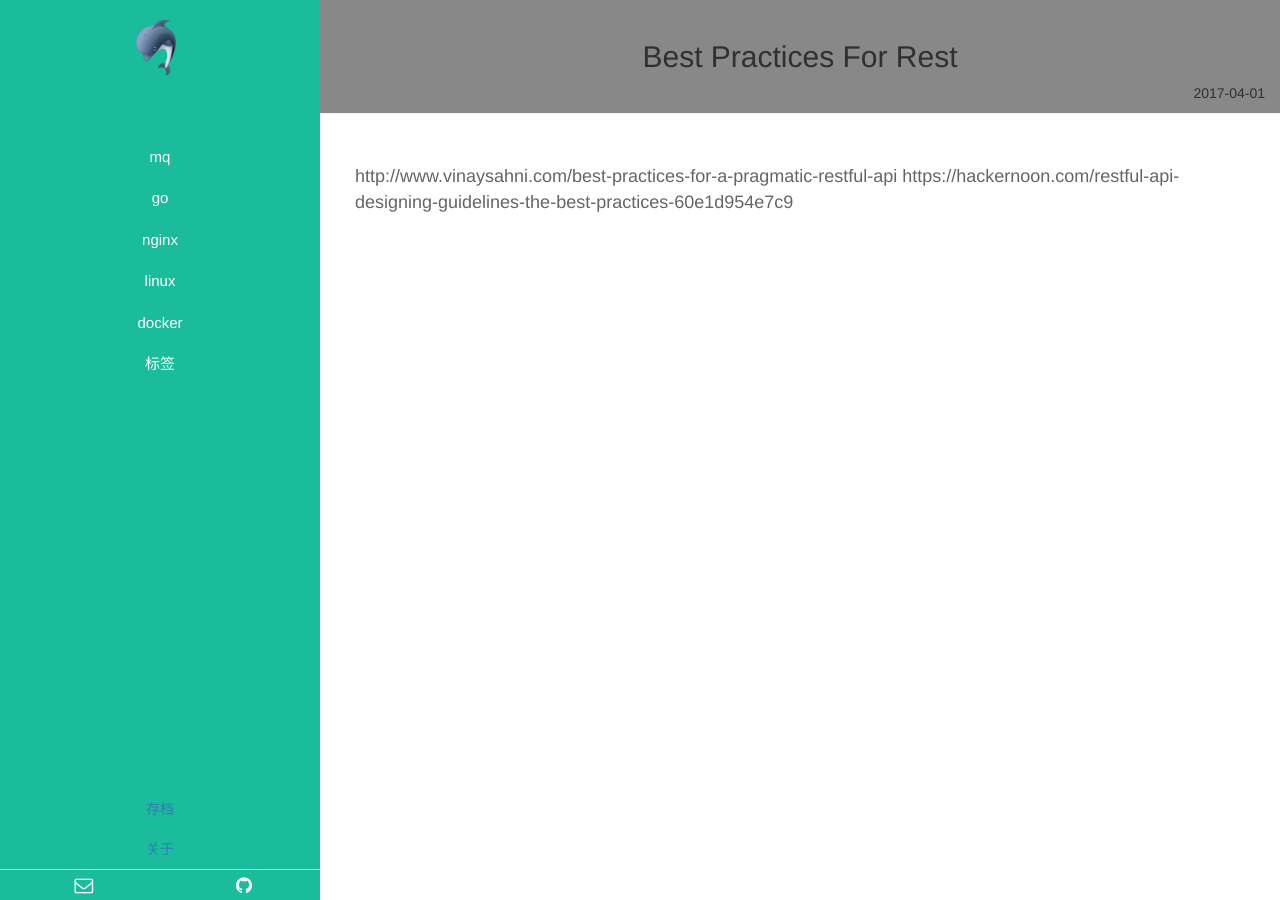
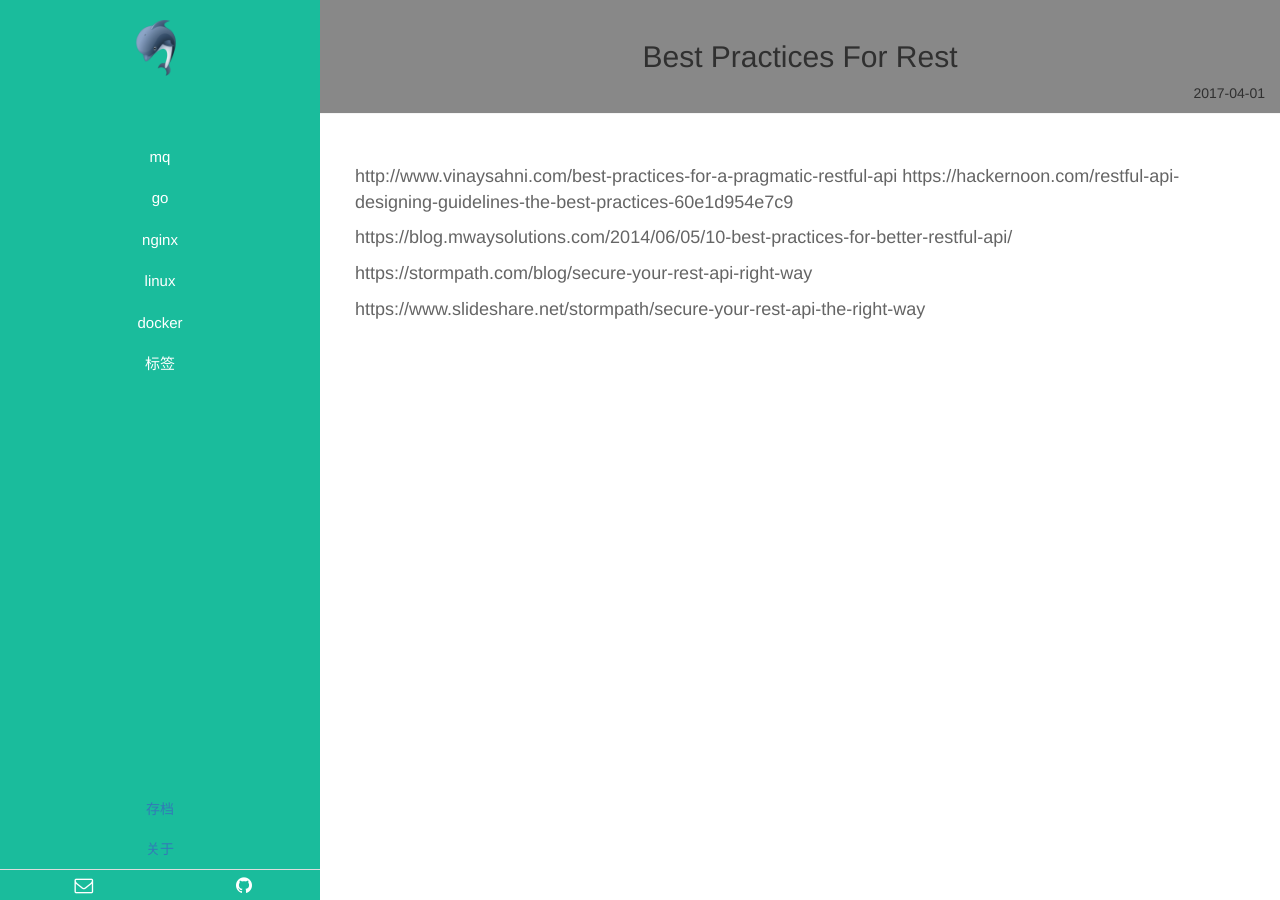
Before and after one commit to wcccode/wcccode.github.io, a Jekyll site: the page built from _posts/restApi/2017-4-1-best-practices-for-rest.md, in a window 1280 px wide. Built offline with Jekyll 4.4.1, drawn with Linux system fonts in a browser that asks for light colours; our own code applies the rules of GitHub Pages for plain Markdown files; some of the changed lines change nothing that is shown.

Commit message:
Update 2017-4-1-best-practices-for-rest.md

```diff
--- a/_posts/restApi/2017-4-1-best-practices-for-rest.md
+++ b/_posts/restApi/2017-4-1-best-practices-for-rest.md
@@ -1,2 +1,8 @@
 http://www.vinaysahni.com/best-practices-for-a-pragmatic-restful-api
 https://hackernoon.com/restful-api-designing-guidelines-the-best-practices-60e1d954e7c9
+
+https://blog.mwaysolutions.com/2014/06/05/10-best-practices-for-better-restful-api/
+
+https://stormpath.com/blog/secure-your-rest-api-right-way
+
+https://www.slideshare.net/stormpath/secure-your-rest-api-the-right-way
```
